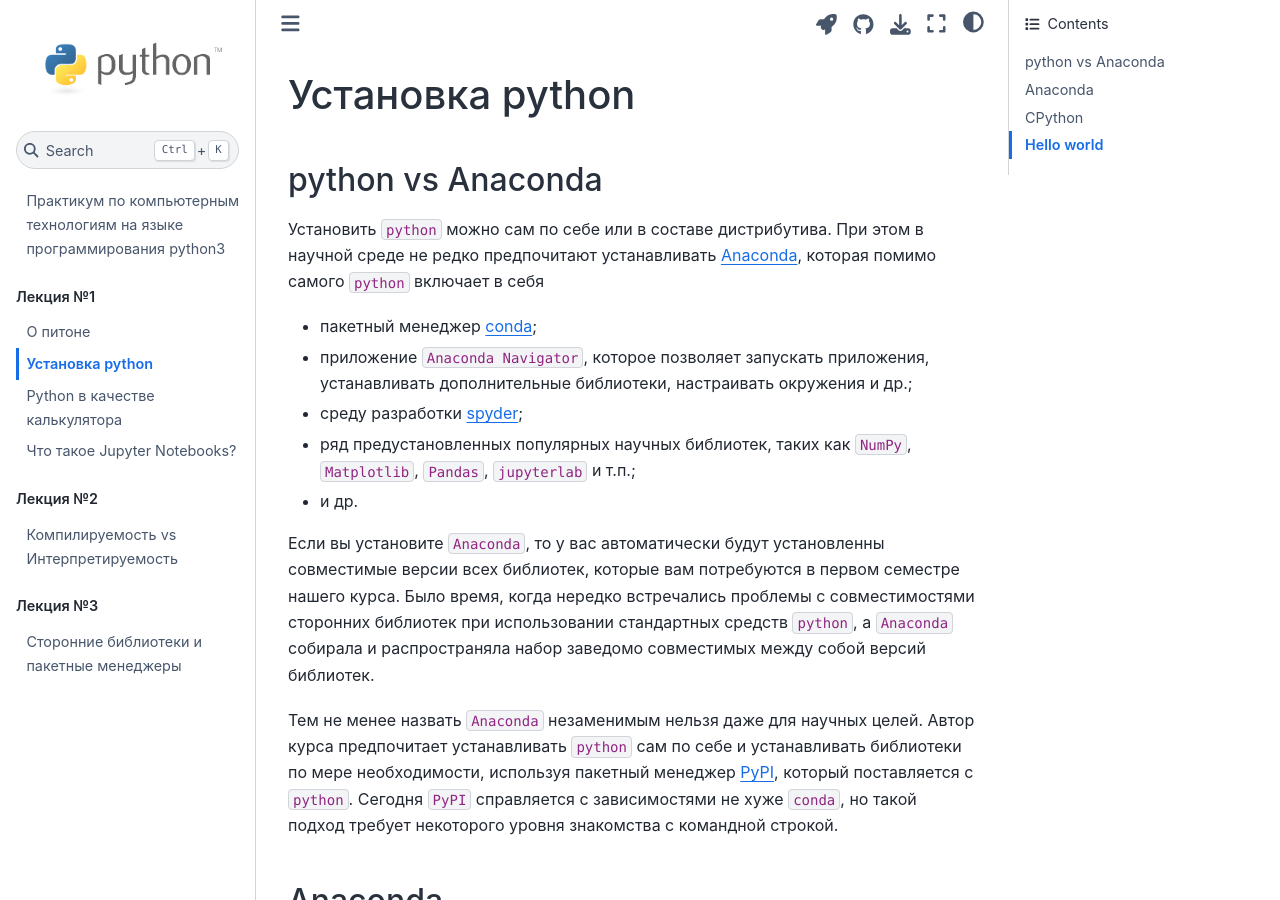
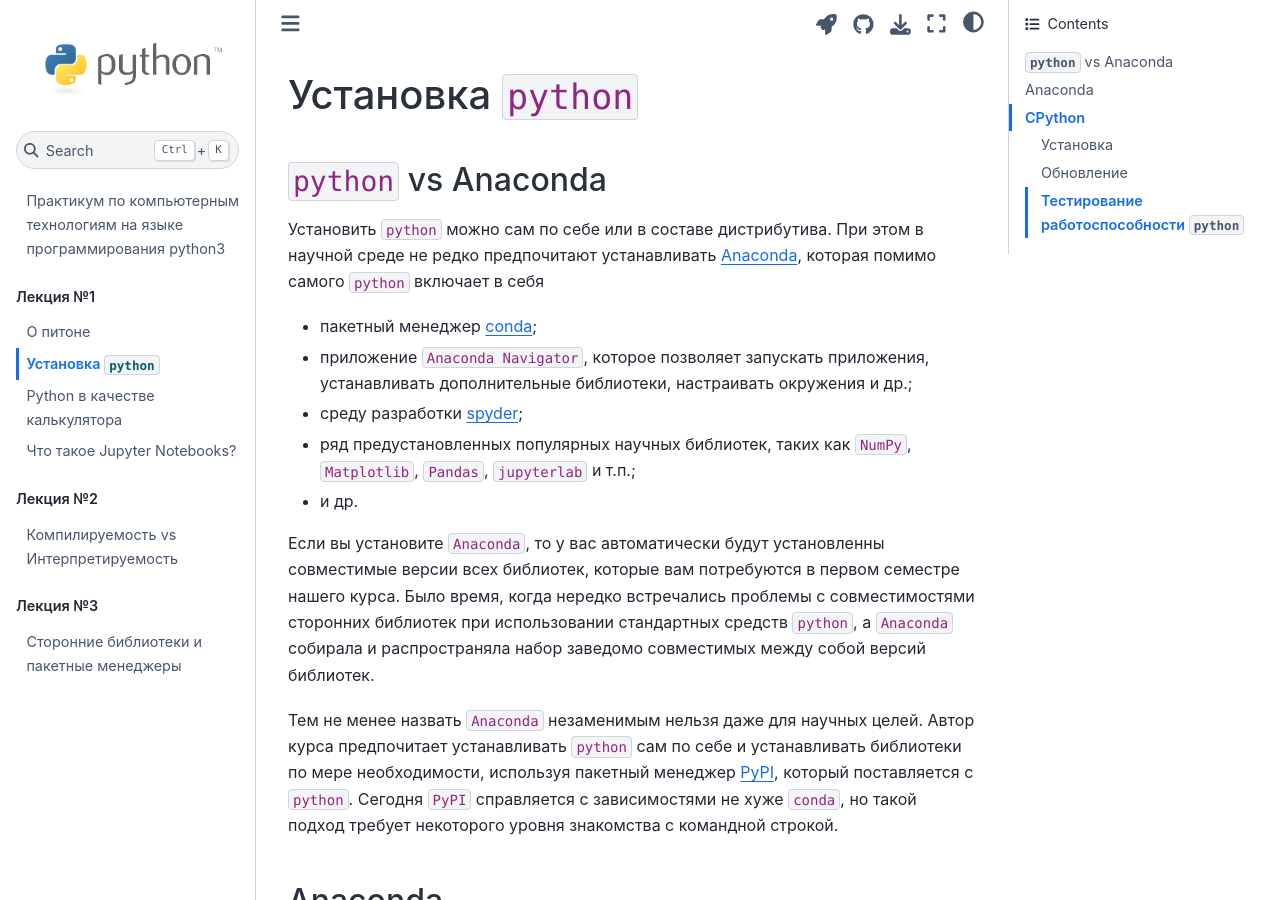
Before and after one commit to FadeevLecturer/python_lectures, a Jupyter Book: the page built from docs/getting_started.md, in a window 1280 px wide and 900 px high. Built offline with Jupyter Book 1.0.4 settings and Sphinx 7.4.7 and the Sphinx Book theme 1.1.4, drawn with Linux system fonts in a browser that asks for light colours; pages that are not in the unit, such as notebooks, are missing from menus.

Commit message:
getting_started highlight python

````diff
--- a/docs/getting_started.md
+++ b/docs/getting_started.md
@@ -11,10 +11,10 @@
 
 (getting_started)=
 
-# Установка python
+# Установка `python`
 
 
-## python vs Anaconda
+## `python` vs Anaconda
 
 Установить `python` можно сам по себе или в составе дистрибутива. При этом в научной среде не редко предпочитают устанавливать [Anaconda](https://www.anaconda.com/what-is-anaconda/), которая помимо самого `python` включает в себя
 - пакетный менеджер [conda](https://docs.conda.io/en/latest/);
@@ -60,7 +60,7 @@
 
 После установки запустите приложение `Anaconda Navigator` (обновите его, если выскочит предложение) и вы должны увидеть следующее окно.
 
-```{figure} ../_static/lecture_specific/getting_started/navigator.png
+```{figure} /_static/lecture_specific/getting_started/navigator.png
 ```
 
 ### Обновление
@@ -71,7 +71,7 @@
 conda update anaconda
 ```
 
-```{figure} ../_static/lecture_specific/getting_started/conda_update.gif
+```{figure} /_static/lecture_specific/getting_started/conda_update.gif
 ```
 
 Больше информации о `conda` можно получить набрав `conda help`.
@@ -84,7 +84,7 @@
 python -V
 ```
 
-```{figure} ../_static/lecture_specific/getting_started/conda_test.gif
+```{figure} /_static/lecture_specific/getting_started/conda_test.gif
 ```
 
 В данном примере версия установленного `python` --- 3.9.7.
@@ -109,7 +109,7 @@
 python -m pip install update pip
 ```
 
-```{figure} ../_static/lecture_specific/getting_started/pip_update.gif
+```{figure} /_static/lecture_specific/getting_started/pip_update.gif
 ```
 
 ### Тестирование работоспособности `python`
@@ -120,8 +120,6 @@
 python -V
 ```
 
-```{figure} ../_static/lecture_specific/getting_started/python_test.gif
+```{figure} /_static/lecture_specific/getting_started/python_test.gif
 ```
 (python_hello_world)=
-
-## Hello world
````
